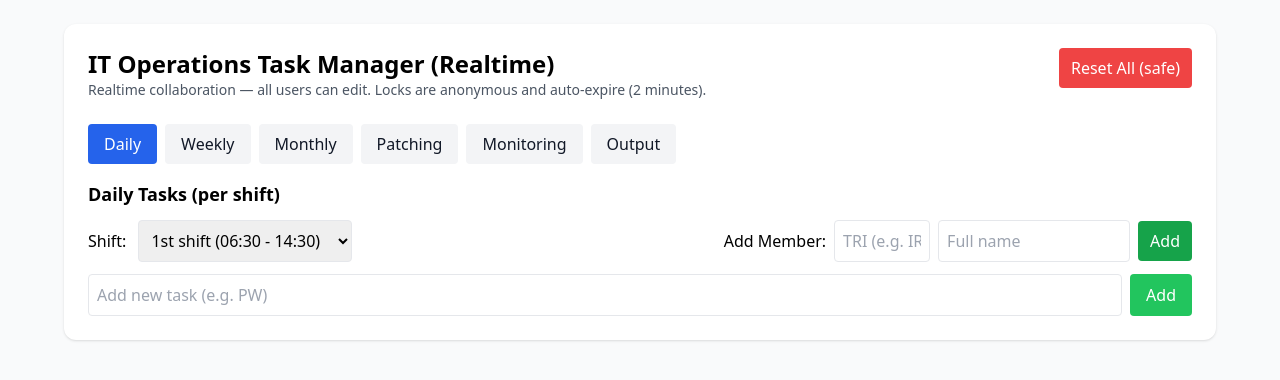
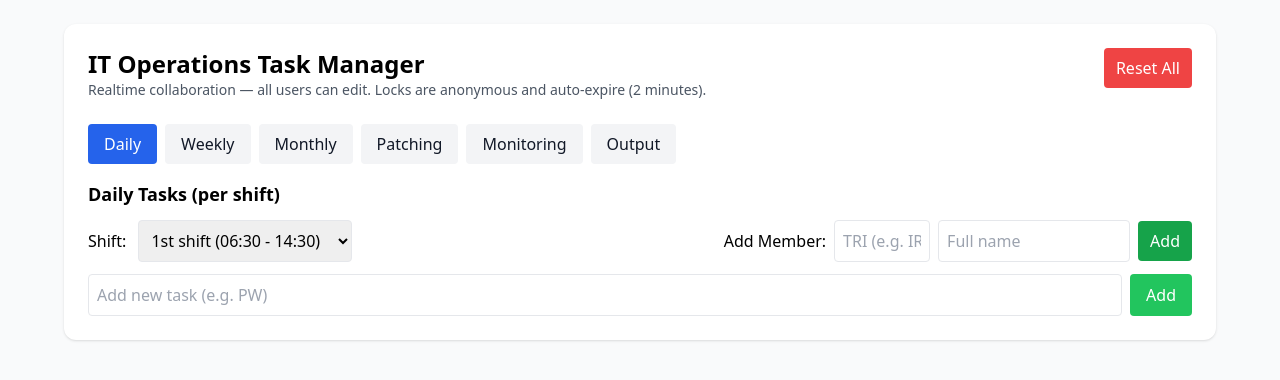
Before and after one commit to iro-itops/ITOPS-Task_Manager, a plain HTML site: page index.html in a window 1280 px wide. Drawn offline with nearby package versions, Linux system fonts and the light colour scheme; no server answers.

Commit message:
Update index.html

```diff
--- a/index.html
+++ b/index.html
@@ -18,11 +18,11 @@
   <div class="max-w-6xl mx-auto bg-white rounded-xl shadow p-6">
     <header class="flex items-start gap-4 mb-6">
       <div>
-        <h1 class="text-2xl font-bold">IT Operations Task Manager (Realtime)</h1>
+        <h1 class="text-2xl font-bold">IT Operations Task Manager</h1>
         <div class="text-sm text-gray-600">Realtime collaboration — all users can edit. Locks are anonymous and auto-expire (2 minutes).</div>
       </div>
       <div class="ml-auto">
-        <button id="resetBtn" class="bg-red-500 text-white px-3 py-2 rounded">Reset All (safe)</button>
+        <button id="resetBtn" class="bg-red-500 text-white px-3 py-2 rounded">Reset All</button>
       </div>
     </header>
 
```
